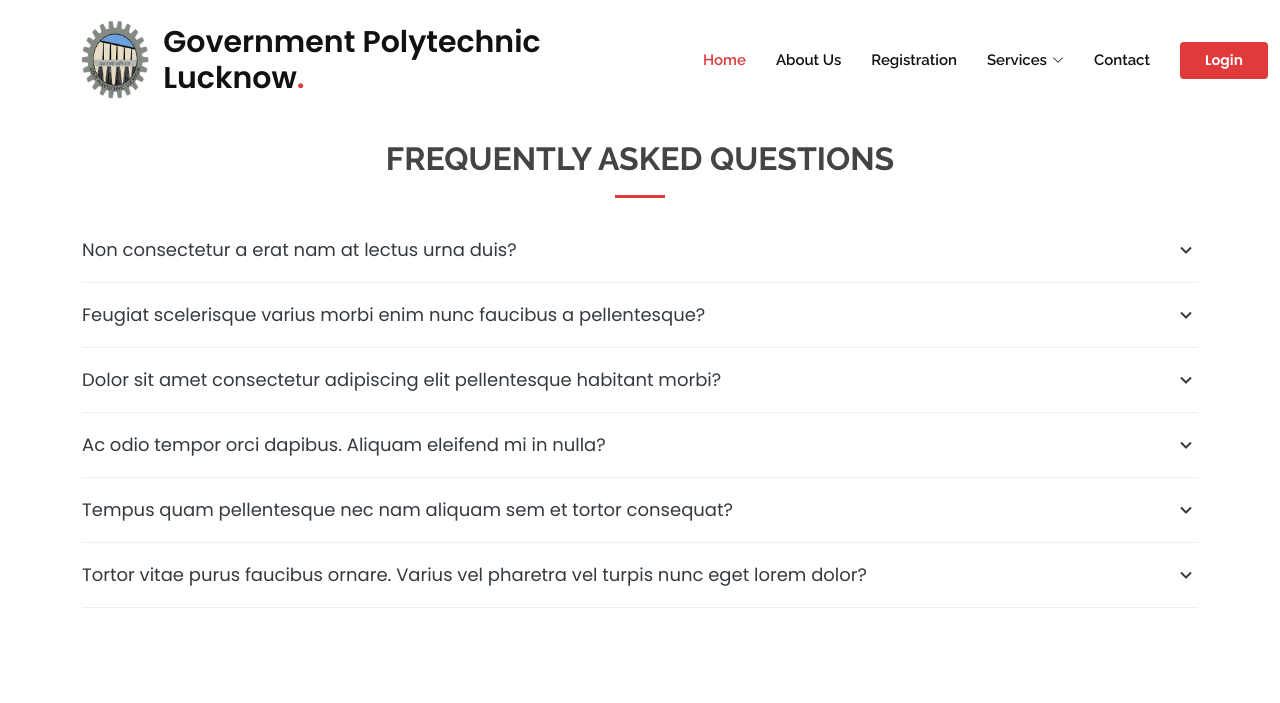
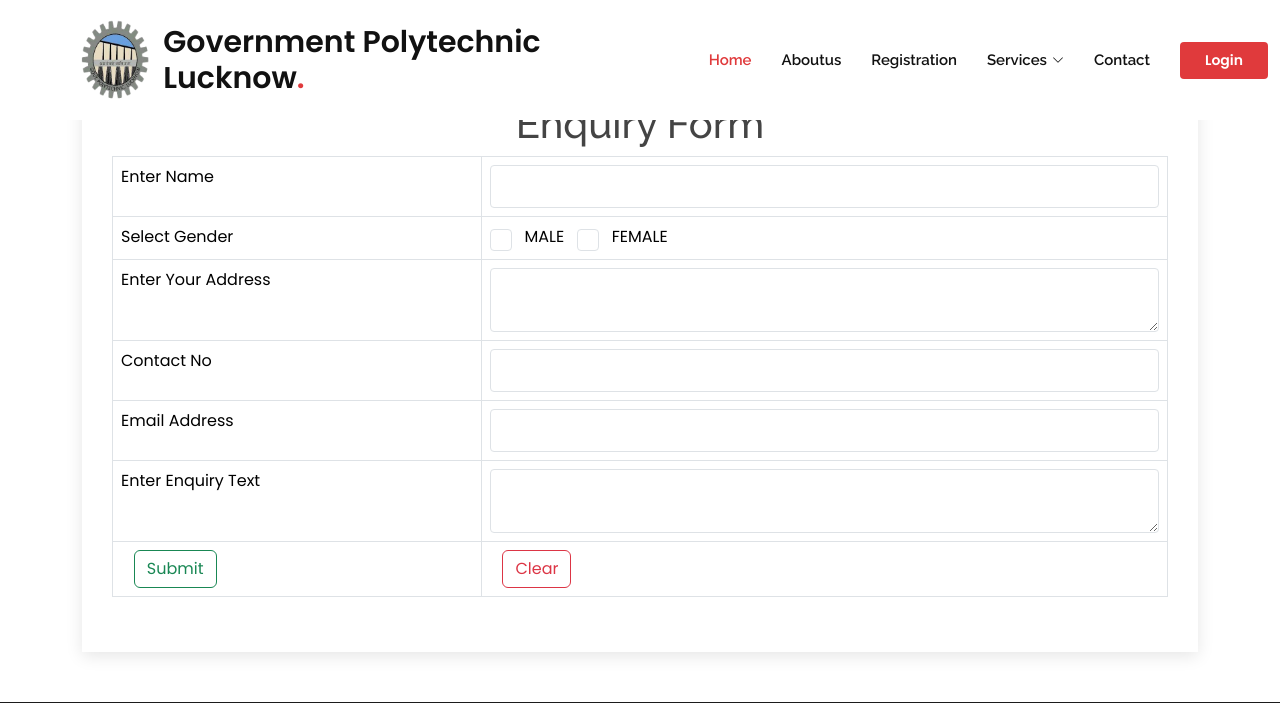
Before and after one commit to prateek-workspace/gpl-webapp, a Django app: page /contactus/ in a window 1280 px wide. Shown: the top 703 px of the page. Run offline with Django 4.2, Linux system fonts and the light colour scheme; some libraries are stand-ins or nearby versions.

Commit message:
some minor bug fixes

```diff
--- a/home/homeurls.py
+++ b/home/homeurls.py
@@ -7,5 +7,6 @@ urlpatterns=[
     path('login/',views.login,name='login'),
     path('contactus/',views.contactus,name='contactus'),
     path('registration/',views.registration,name='registration'),
+    path('aboutus/',views.aboutus,name='aboutus'),
 
 ]
--- a/home/templates/contactus.html
+++ b/home/templates/contactus.html
@@ -43,74 +43,6 @@
         }
       }
     </script>
-
-<section id="faq" class="faq" style="margin-top: 80px;">
-  <div class="container" data-aos="fade-up">
-
-    <div class="section-title">
-      <h2>Frequently Asked Questions</h2>
-    </div>
-
-    <ul class="faq-list accordion" data-aos="fade-up">
-
-      <li>
-        <a data-bs-toggle="collapse" class="collapsed" data-bs-target="#faq1">Non consectetur a erat nam at lectus urna duis? <i class="bx bx-chevron-down icon-show"></i><i class="bx bx-x icon-close"></i></a>
-        <div id="faq1" class="collapse" data-bs-parent=".faq-list">
-          <p>
-            Feugiat pretium nibh ipsum consequat. Tempus iaculis urna id volutpat lacus laoreet non curabitur gravida. Venenatis lectus magna fringilla urna porttitor rhoncus dolor purus non.
-          </p>
-        </div>
-      </li>
-
-      <li>
-        <a data-bs-toggle="collapse" data-bs-target="#faq2" class="collapsed">Feugiat scelerisque varius morbi enim nunc faucibus a pellentesque? <i class="bx bx-chevron-down icon-show"></i><i class="bx bx-x icon-close"></i></a>
-        <div id="faq2" class="collapse" data-bs-parent=".faq-list">
-          <p>
-            Dolor sit amet consectetur adipiscing elit pellentesque habitant morbi. Id interdum velit laoreet id donec ultrices. Fringilla phasellus faucibus scelerisque eleifend donec pretium. Est pellentesque elit ullamcorper dignissim. Mauris ultrices eros in cursus turpis massa tincidunt dui.
-          </p>
-        </div>
-      </li>
-
-      <li>
-        <a data-bs-toggle="collapse" data-bs-target="#faq3" class="collapsed">Dolor sit amet consectetur adipiscing elit pellentesque habitant morbi? <i class="bx bx-chevron-down icon-show"></i><i class="bx bx-x icon-close"></i></a>
-        <div id="faq3" class="collapse" data-bs-parent=".faq-list">
-          <p>
-            Eleifend mi in nulla posuere sollicitudin aliquam ultrices sagittis orci. Faucibus pulvinar elementum integer enim. Sem nulla pharetra diam sit amet nisl suscipit. Rutrum tellus pellentesque eu tincidunt. Lectus urna duis convallis convallis tellus. Urna molestie at elementum eu facilisis sed odio morbi quis
-          </p>
-        </div>
-      </li>
-
-      <li>
-        <a data-bs-toggle="collapse" data-bs-target="#faq4" class="collapsed">Ac odio tempor orci dapibus. Aliquam eleifend mi in nulla? <i class="bx bx-chevron-down icon-show"></i><i class="bx bx-x icon-close"></i></a>
-        <div id="faq4" class="collapse" data-bs-parent=".faq-list">
-          <p>
-            Dolor sit amet consectetur adipiscing elit pellentesque habitant morbi. Id interdum velit laoreet id donec ultrices. Fringilla phasellus faucibus scelerisque eleifend donec pretium. Est pellentesque elit ullamcorper dignissim. Mauris ultrices eros in cursus turpis massa tincidunt dui.
-          </p>
-        </div>
-      </li>
-
-      <li>
-        <a data-bs-toggle="collapse" data-bs-target="#faq5" class="collapsed">Tempus quam pellentesque nec nam aliquam sem et tortor consequat? <i class="bx bx-chevron-down icon-show"></i><i class="bx bx-x icon-close"></i></a>
-        <div id="faq5" class="collapse" data-bs-parent=".faq-list">
-          <p>
-            Molestie a iaculis at erat pellentesque adipiscing commodo. Dignissim suspendisse in est ante in. Nunc vel risus commodo viverra maecenas accumsan. Sit amet nisl suscipit adipiscing bibendum est. Purus gravida quis blandit turpis cursus in
-          </p>
-        </div>
-      </li>
-
-      <li>
-        <a data-bs-toggle="collapse" data-bs-target="#faq6" class="collapsed">Tortor vitae purus faucibus ornare. Varius vel pharetra vel turpis nunc eget lorem dolor? <i class="bx bx-chevron-down icon-show"></i><i class="bx bx-x icon-close"></i></a>
-        <div id="faq6" class="collapse" data-bs-parent=".faq-list">
-          <p>
-            Laoreet sit amet cursus sit amet dictum sit amet justo. Mauris vitae ultricies leo integer malesuada nunc vel. Tincidunt eget nullam non nisi est sit amet. Turpis nunc eget lorem dolor sed. Ut venenatis tellus in metus vulputate eu scelerisque. Pellentesque diam volutpat commodo sed egestas egestas fringilla phasellus faucibus. Nibh tellus molestie nunc non blandit massa enim nec.
-          </p>
-        </div>
-      </li>
-
-    </ul>
-
-  </div>
-</section>
 
 <section id="blog" class="blog">
       <div class="container" data-aos="fade-up">
--- a/home/templates/parent.html
+++ b/home/templates/parent.html
@@ -10,8 +10,8 @@
   <meta content="" name="keywords">
 
   <!-- Favicons -->
-  <link href="{% static 'home/assets/img/favicon.png' %}">
-  <link href="{% static 'home/assets/img/favicon.png' %}" rel="apple-touch-icon">
+  <!-- <link href="{% static 'home/assets/img/favicon.png' %}">
+  <link href="{% static 'home/assets/img/favicon.png' %}" rel="apple-touch-icon"> -->
 
   <!-- Google Fonts -->
   <link href="https://fonts.googleapis.com/css?family=Open+Sans:300,300i,400,400i,600,600i,700,700i|Raleway:300,300i,400,400i,500,500i,600,600i,700,700i|Poppins:300,300i,400,400i,500,500i,600,600i,700,700i" rel="stylesheet">
@@ -41,16 +41,25 @@
       <nav id="navbar" class="navbar order-last order-lg-0">
         <ul>
           <li><a class="nav-link scrollto active" href="{% url 'home:index' %}">Home</a></li>
-          <li><a class="nav-link scrollto" href="#">About Us</a></li>
+          <!-- <li><a class="nav-link scrollto" href="#">About Us</a></li> -->
+          <li><a class="nav-link scrollto" href="{% url 'home:aboutus' %}">Aboutus</a></li>
           <li><a class="nav-link scrollto" href="{% url 'home:registration' %}">Registration</a></li>
+          <!-- <li class="dropdown"><a href="#"><span>Quick Links</span> <i class="bi bi-chevron-down"></i></a>
+            <ul>
+              <li><a href="https://result.bteevaluation.co.in/">Results</a></li>
+              <li><a href="https://bteup.ac.in/webapp/Courses.aspx?type=main">Courses</a></li>
+              <li><a href="https://bteup.ac.in/webapp/Syllabus.aspx?type=16">Syllabus</a></li>
+              <li><a href="https://jeecup.admissions.nic.in">Admission</a></li>
+              <li><a href="#">Placements</a></li>
+            </ul>
+          </li> -->
           <li class="dropdown"><a href="#"><span>Services</span> <i class="bi bi-chevron-down"></i></a>
             <ul>
               <li class="dropdown"><a href="#"><span>Students</span> <i class="bi bi-chevron-right"></i></a>
                 <ul>
-                  <li><a href="#">Feedback</a></li>
-                  <li><a href="#">Anti Ragging</a></li>
-                  <li><a href="#">Complaints</a></li>
-                  <li><a href="#">Testimonials</a></li>
+                  <li><a href="{% url 'home:login' %}">Feedback</a></li>
+                  <li><a href="https://urise.up.gov.in/frontend/Homepage/grievanceStudent/">Anti Ragging</a></li>
+                  <li><a href="{% url 'home:login' %}">Complaints</a></li>
                 </ul>
               </li>
               <li class="dropdown"><a href="#"><span>Alumini</span> <i class="bi bi-chevron-right"></i></a>
@@ -60,7 +69,15 @@
                   <li><a href="#">Alumini Directory</a></li>
                 </ul>
               </li>
-              <li class="dropdown"><a href="#"><span>Quick Links</span><i class="bi bi-chevron-right"></i></a>
+              <li class="dropdown"><a href="#"><span>General</span> <i class="bi bi-chevron-right"></i></a>
+                <ul>
+                  <li><a href="https://result.bteevaluation.co.in/">Results</a></li>
+                  <li><a href="https://bteup.ac.in/webapp/Courses.aspx?type=main">Courses</a></li>
+                  <li><a href="https://bteup.ac.in/webapp/Syllabus.aspx?type=16">Syllabus</a></li>
+                  <li><a href="https://jeecup.admissions.nic.in">Admission</a></li>
+                </ul>
+              </li>
+              <!-- <li class="dropdown"><a href="#"><span>Quick Links</span><i class="bi bi-chevron-right"></i></a>
                 <ul>
                   <li><a href="#">Notices</a></li>
                   <li><a href="#">Results</a></li>
@@ -69,7 +86,7 @@
                   <li><a href="#">Admission</a></li>
                   <li><a href="#">Placements</a></li>
                 </ul>
-              </li>
+              </li> -->
             </ul>
           </li>
           <li><a class="nav-link scrollto" href="{% url 'home:contactus' %}">Contact</a></li>
@@ -109,22 +126,22 @@
           <div class="col-lg-2 col-md-6 footer-links">
             <h4>Useful Links</h4>
             <ul>
-              <li><i class="bx bx-chevron-right"></i> <a href="#">Home</a></li>
+              <li><i class="bx bx-chevron-right"></i> <a href="{% url 'home:index' %}">Home</a></li>
               <li><i class="bx bx-chevron-right"></i> <a href="#">About us</a></li>
-              <li><i class="bx bx-chevron-right"></i> <a href="#">Services</a></li>
-              <li><i class="bx bx-chevron-right"></i> <a href="#">Terms of service</a></li>
-              <li><i class="bx bx-chevron-right"></i> <a href="#">Privacy policy</a></li>
+              <li><i class="bx bx-chevron-right"></i> <a href="{% url 'home:index' %}">Services</a></li>
+              <li><i class="bx bx-chevron-right"></i> <a href="https://bteup.ac.in/webapp/staticcontent.aspx?type=termsandconditions">Terms of service</a></li>
+              <li><i class="bx bx-chevron-right"></i> <a href="https://bteup.ac.in/webapp/staticcontent.aspx?type=privacypolicy">Privacy policy</a></li>
             </ul>
           </div>
 
           <div class="col-lg-3 col-md-6 footer-links">
             <h4>Quick Links</h4>
             <ul>
-              <li><i class="bx bx-chevron-right"></i> <a href="#">Syllabus</a></li>
-              <li><i class="bx bx-chevron-right"></i> <a href="#">Courses</a></li>
-              <li><i class="bx bx-chevron-right"></i> <a href="#">Admissions</a></li>
-              <li><i class="bx bx-chevron-right"></i> <a href="#">BTEUP Website</a></li>
-              <li><i class="bx bx-chevron-right"></i> <a href="#">AICTE Website</a></li>
+            <li><i class="bx bx-chevron-right"></i> <a href="https://bteup.ac.in/webapp/Courses.aspx?type=main">Courses</a></li>
+            <li><i class="bx bx-chevron-right"></i> <a href="https://bteup.ac.in/webapp/Syllabus.aspx?type=16">Syllabus</a></li>
+            <li><i class="bx bx-chevron-right"></i> <a href="https://jeecup.admissions.com">Admissions</a></li>
+            <li><i class="bx bx-chevron-right"></i> <a href="https://bteup.ac.in/webapp/home.aspx">BTEUP Website</a></li>
+            <li><i class="bx bx-chevron-right"></i> <a href="https://aicte-india.org">AICTE Website</a></li>
             </ul>
           </div>
 
--- a/home/views.py
+++ b/home/views.py
@@ -77,3 +77,6 @@ def parent(request):
 
 def courses(request):
     return render(request,"courses.html")
+
+def aboutus(request):
+    return render(request,"aboutus.html")
```
Also changed, not shown: home/templates/aboutus.html (added, +82 -0 lines), home/templates/index.html (+4 -4 lines), studentapp/templates/notification.html (+5 -9 lines), studentapp/views.py (+13 -11 lines), db.sqlite3.
